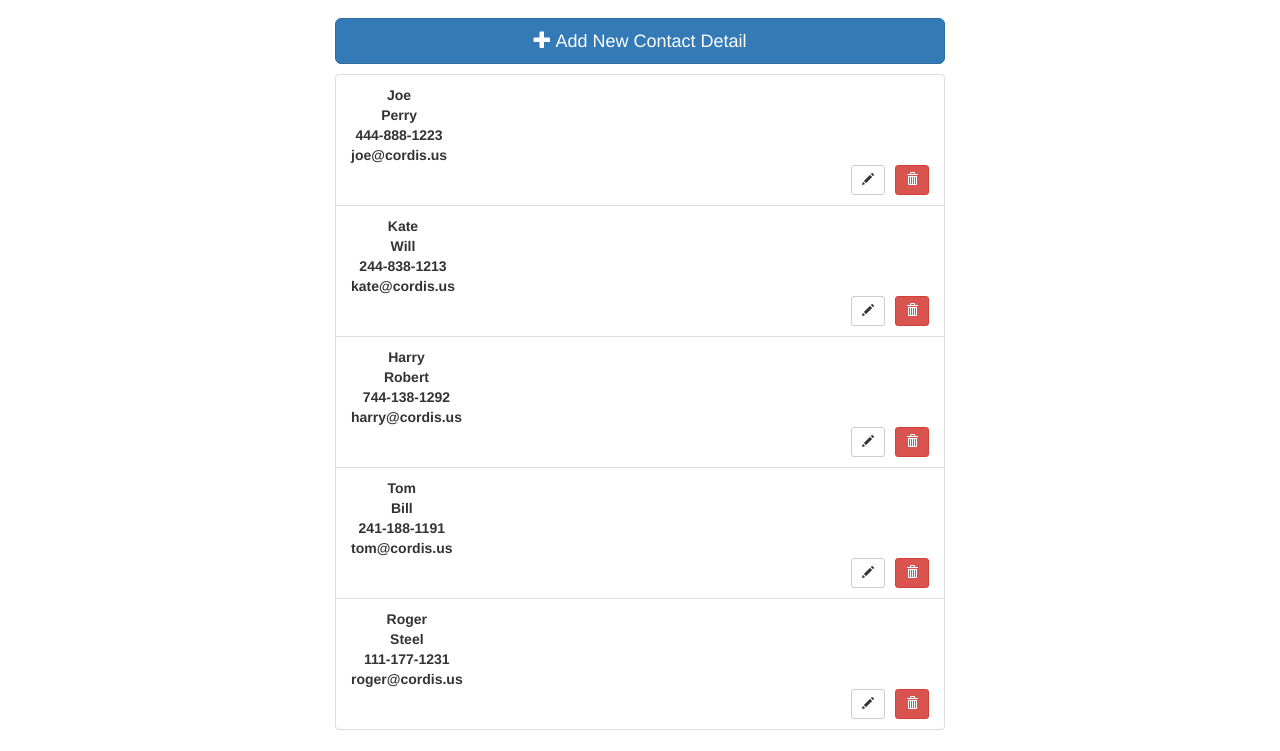
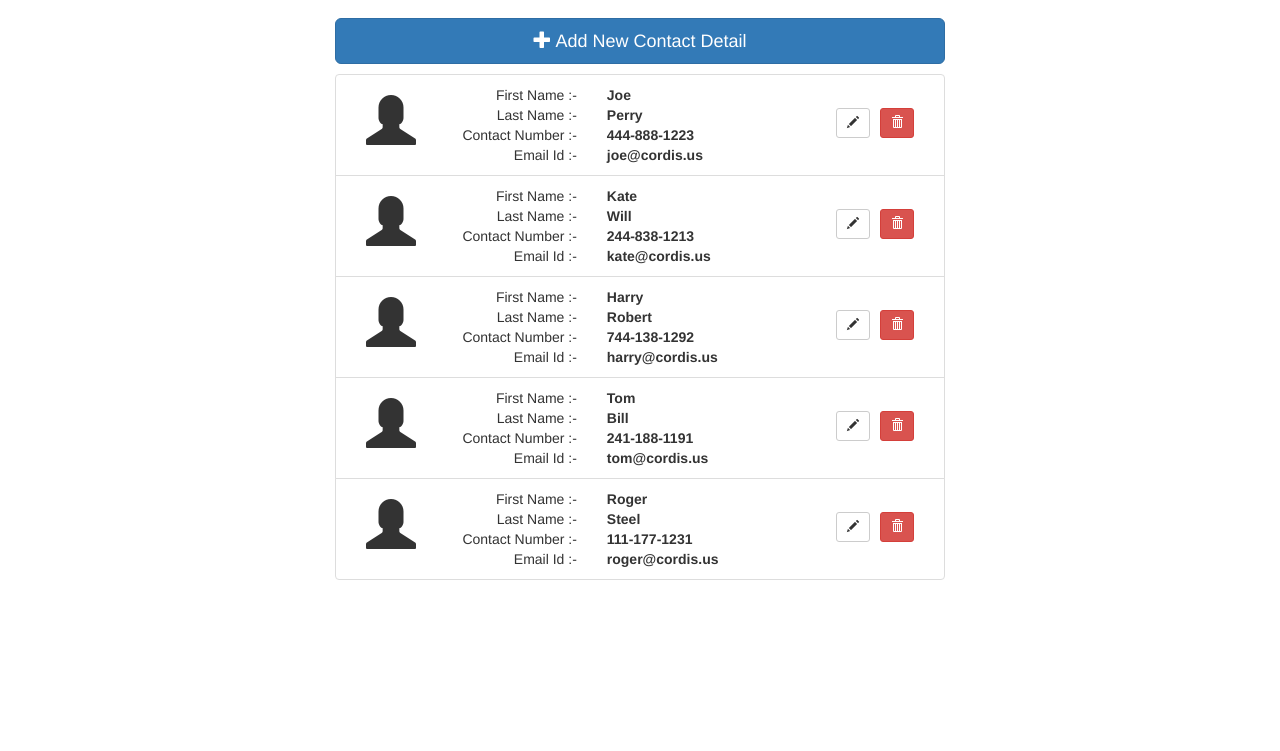
Before and after one commit to brijesh333/contactListing, a plain HTML site: page index.html in a window 1280 px wide. Shown: the part 54-805 px from the top of the page. Drawn offline with Linux system fonts and the light colour scheme.

Commit message:
UI chnages

```diff
--- a/views/contactItem.html
+++ b/views/contactItem.html
@@ -1,22 +1,48 @@
-<table>
-    <tr>
-        <td><span style="font-weight: bold">{{item.firstName}}</span></td>
-    </tr>
-    <tr>
-        <td><span style="font-weight: bold">{{item.lastName}}</span></td>
-    </tr>
-    <tr>
-        <td><span style="font-weight: bold">{{item.contactNumber}}</span></td>
-    </tr>
-    <tr>
-        <td><span style="font-weight: bold">{{item.contactEmail}}</span></td>
-    </tr>
-</table>
+<div class="col-md-1">
+    <span class="glyphicon glyphicon-user userProfile"></span>
+</div>
+<div class="col-md-8">
+    <div class="col-md-12">
+        <div class="form-group">
+            <div class="col-md-6">
+                <span class="infoLabel">First Name :- </span>
+            </div>
+            <div class="col-md-6">
+                <span style="font-weight: bold" class="dataLabel">{{item.firstName}}</span><br>
+            </div>
+        </div>
+        <div class="form-group">
+            <div class="col-md-6">
+                <span class="infoLabel">Last Name :- </span>
+            </div>
+            <div class="col-md-6">
+                <span style="font-weight: bold" class="dataLabel">{{item.lastName}}</span><br>
+            </div>
+        </div>
+        <div class="form-group">
+            <div class="col-md-6">
+                <span class="infoLabel">Contact Number :- </span>
+            </div>
+            <div class="col-md-6">
+                <span style="font-weight: bold" class="dataLabel">{{item.contactNumber}}</span><br>
+            </div>
+        </div>
+        <div class="form-group">
+            <div class="col-md-6">
+                <span class="infoLabel">Email Id :- </span>
+            </div>
+            <div class="col-md-6">
+                <span style="font-weight: bold" class="dataLabel">{{item.contactEmail}}</span>
+            </div>
+        </div>
+    </div>
 
-
+</div>
+<div class="col-md-3" style="padding-top:4%">
     <button type="button" class="btn btn-danger btn-sm pull-right" ng-click="removeItem(item)">
         <span class="glyphicon glyphicon-trash"></span>
     </button>
     <a href="#addItem/edit/{{item.id}}" class="btn btn-default btn-sm pull-right" style="margin-right:10px">
         <span class="glyphicon glyphicon-pencil"></span>
     </a>
+</div>
```
Also changed, not shown: Image/add-contacts.png (added), css/bootstrap.css. Lines whose indentation alone changed are shown as unchanged.
